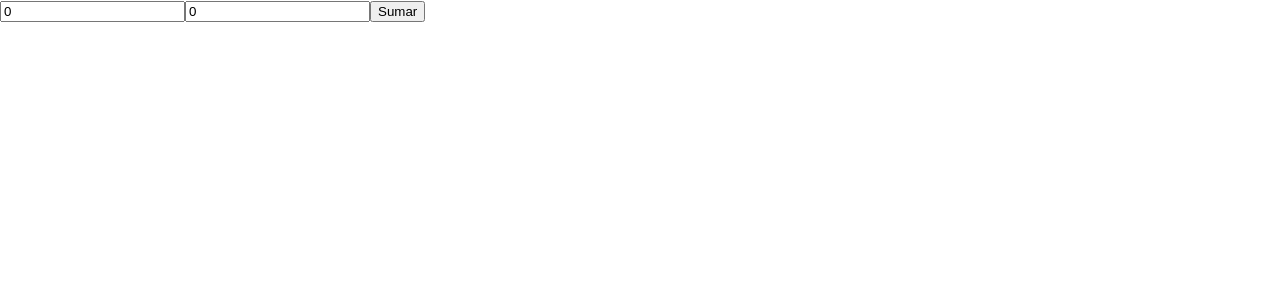
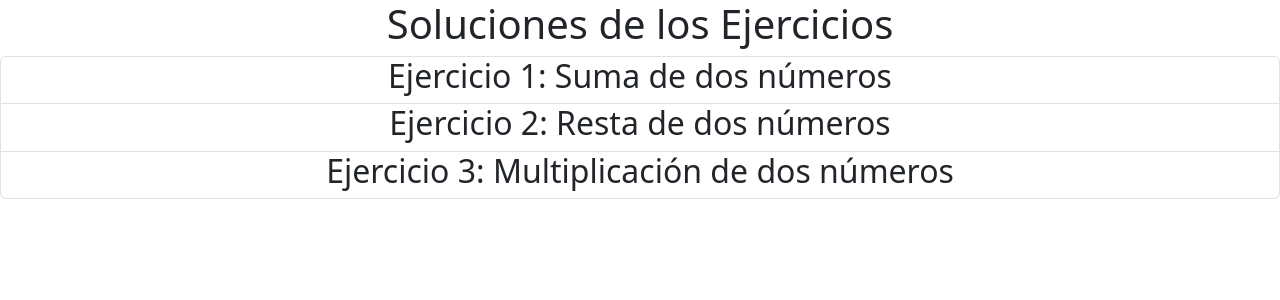
Before and after one commit to agustinluz/boletin1React, a React (Create React App) app: page / in a window 1280 px wide. Shown: the top 300 px of the page. Built offline with nearby package versions, Linux system fonts and the light colour scheme.

Commit message:
ejercicio1

```diff
--- a/src/App.js
+++ b/src/App.js
@@ -1,26 +1,70 @@
 import React, { useState } from 'react';
+import './App.css'; // Asegúrate de tener el archivo CSS
+import Ejercicio1 from './components/ejercicio1'; // Importamos el componente correctamente
 
 function App() {
-  const [num1, setNum1] = useState(0);
-  const [num2, setNum2] = useState(0);
+  const [openIndex, setOpenIndex] = useState(null);
 
-  const handleSum = () => {
-    alert(`La suma es: ${parseFloat(num1) + parseFloat(num2)}`);
+  const toggleAccordion = (index) => {
+    setOpenIndex(openIndex === index ? null : index);
   };
 
   return (
-    <div>
-      <input
-        type="number"
-        value={num1}
-        onChange={(e) => setNum1(e.target.value)}
-      />
-      <input
-        type="number"
-        value={num2}
-        onChange={(e) => setNum2(e.target.value)}
-      />
-      <button onClick={handleSum}>Sumar</button>
+    <div className="App">
+      <h1>Soluciones de los Ejercicios</h1>
+
+      <div className="accordion">
+        {/* Ejercicio 1 */}
+        <div className="accordion-item">
+          <div className="accordion-header" onClick={() => toggleAccordion(0)}>
+            <h2>Ejercicio 1: Suma de dos números</h2>
+          </div>
+          {openIndex === 0 && (
+            <div className="accordion-body">
+              Aquí va la solución del ejercicio 1, donde se suman dos números introducidos por el usuario.
+              <br />
+              {/* Usamos el componente Ejercicio1 */}
+              <Ejercicio1 />
+            </div>
+          )}
+        </div>
+
+        {/* Ejercicio 2 */}
+        <div className="accordion-item">
+          <div className="accordion-header" onClick={() => toggleAccordion(1)}>
+            <h2>Ejercicio 2: Resta de dos números</h2>
+          </div>
+          {openIndex === 1 && (
+            <div className="accordion-body">
+              Aquí va la solución del ejercicio 2, donde se resta el segundo número al primero.
+              <br />
+              <code>
+                {`const [numero1, setNumero1] = useState(0);`}
+              </code>
+              <br />
+              <code>
+                {`const restarNumeros = () => { alert('La resta es: ' + (numero1 - numero2)); };`}
+              </code>
+            </div>
+          )}
+        </div>
+
+        {/* Ejercicio 3 */}
+        <div className="accordion-item">
+          <div className="accordion-header" onClick={() => toggleAccordion(2)}>
+            <h2>Ejercicio 3: Multiplicación de dos números</h2>
+          </div>
+          {openIndex === 2 && (
+            <div className="accordion-body">
+              Aquí va la solución del ejercicio 3, donde se multiplican dos números introducidos por el usuario.
+              <br />
+              <code>
+                {`const multiplicarNumeros = () => { alert('La multiplicación es: ' + (numero1 * numero2)); };`}
+              </code>
+            </div>
+          )}
+        </div>
+      </div>
     </div>
   );
 }
--- /dev/null
+++ b/src/components/ejercicio1.js
@@ -0,0 +1,32 @@
+import React, { useState } from 'react';
+
+export default function Ejercicio1() {
+  // Creamos dos estados para almacenar los valores de los números
+  const [numero1, setNumero1] = useState(0);
+  const [numero2, setNumero2] = useState(0);
+
+  // Función que se ejecuta cuando el botón es presionado
+  const sumarNumeros = () => {
+    // Calculamos la suma
+    const suma = numero1 + numero2;
+    // Mostramos el resultado en un alert
+    alert(`La suma es: ${suma}`);
+  };
+
+  return (
+    <div className="App">
+      <h1>Suma de dos números</h1>
+      <input
+        type="number"
+        value={numero1}
+        onChange={(e) => setNumero1(Number(e.target.value))}
+      />
+      <input
+        type="number"
+        value={numero2}
+        onChange={(e) => setNumero2(Number(e.target.value))}
+      />
+      <button onClick={sumarNumeros}>Sumar</button>
+    </div>
+  );
+}
--- a/src/index.js
+++ b/src/index.js
@@ -1,6 +1,7 @@
 import React from 'react';
 import ReactDOM from 'react-dom/client';
 import './index.css';
+import 'bootstrap/dist/css/bootstrap.min.css';
 import App from './App';
 import reportWebVitals from './reportWebVitals';
 
```
